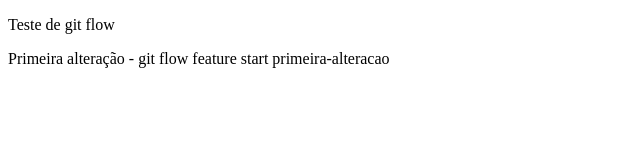
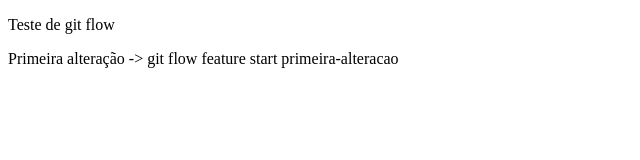
Before and after one commit to dimasf-dev/git-flow-test, a plain HTML site: page index.html in a window 1280 px wide. Shown: the full height of the page, 0-640 px from the left. Drawn offline with Linux system fonts and the light colour scheme.

Commit message:
adicionado simbolo >

```diff
--- a/index.html
+++ b/index.html
@@ -8,6 +8,6 @@
 </head>
 <body>
     <p>Teste de git flow</p>
-    <p>Primeira alteração - git flow feature start primeira-alteracao</p>
+    <p>Primeira alteração -> git flow feature start primeira-alteracao</p>
 </body>
 </html>
```
